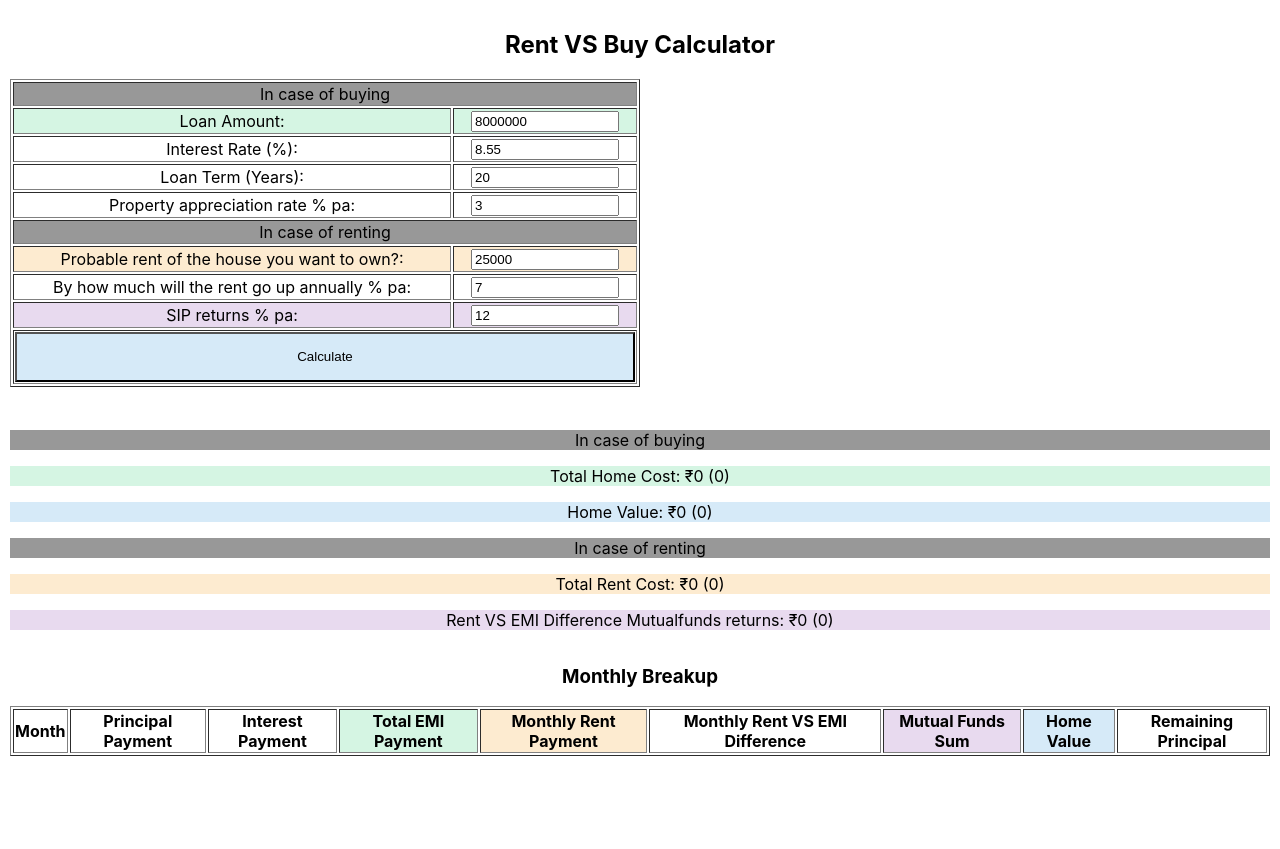
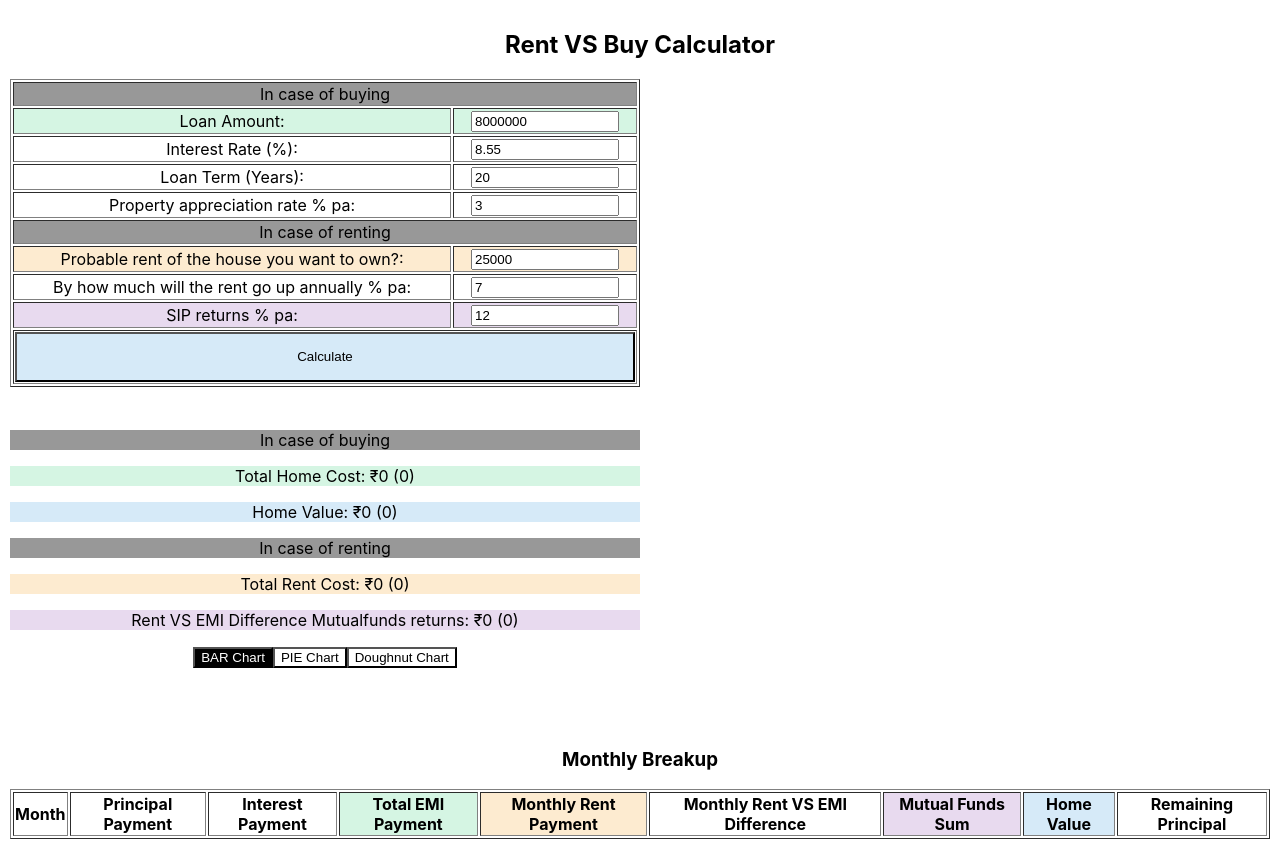
Before and after one commit to jaydev25/home-rent-vs-buy, a React (Create React App) app: page / in a window 1280 px wide. Before the commit the page ends 800 px from the top, so only its background shows below. Built offline with nearby package versions, Linux system fonts and the light colour scheme.

Commit message:
Added Pie, bar, doughnut chart

```diff
--- a/src/HomeFundsCalc.js
+++ b/src/HomeFundsCalc.js
@@ -9,17 +9,21 @@ import {
   Title,
   Tooltip,
   Legend,
+  ArcElement,
+  BarElement,
 } from 'chart.js';
-import { Line } from 'react-chartjs-2';
+import { Line, Doughnut, Pie, Bar } from 'react-chartjs-2';
 
 ChartJS.register(
+  ArcElement,
   CategoryScale,
   LinearScale,
   PointElement,
   LineElement,
   Title,
   Tooltip,
-  Legend
+  Legend,
+  BarElement
 );
 
 function convertToSimplifiedForm(num, decimals) {
@@ -55,6 +59,8 @@ function HomeLoanCalculator() {
 
   const [dataSet, setDataSet] = useState(null);
   const [chartOptions, setChartOptions] = useState(null);
+  const [doughnutChartData, setDoughnutChartData] = useState(null);
+  const [chartType, setChartType] = useState('bar');
 
   const handleCalculate = () => {
     let currentDate = new Date();
@@ -68,7 +74,7 @@ function HomeLoanCalculator() {
       homeValue = loanAmount;
     const monthlyPayment = (principal * rate) / (1 - Math.pow(1 + rate, -term));
     const monthlyInterestRate = sipRate / 12 / 100;
-    const monthlyHomeRateValue = homeRate/ 12 / 100;
+    const monthlyHomeRateValue = homeRate / 12 / 100;
     const rentRateValue = rentRate / 100;
     const payments = [];
 
@@ -136,7 +142,7 @@ function HomeLoanCalculator() {
         },
         x: {
           ticks: {
-            maxTicksLimit: loanTerm
+            maxTicksLimit: loanTerm,
           },
         },
       },
@@ -166,6 +172,17 @@ function HomeLoanCalculator() {
       ],
     });
 
+    setDoughnutChartData({
+      labels: ['Home cost', 'Home value', 'Rent cost', 'Mutual funds value'],
+      datasets: [
+        {
+          label: '# of Votes',
+          data: [home, homeValue, rental, MF],
+          backgroundColor: ['#d5f5e3', '#d6eaf8', '#fdebd0', '#e8daef'],
+          borderColor: ['#d5f5e3', '#d6eaf8', '#fdebd0', '#e8daef'],
+        },
+      ],
+    });
   };
 
   return (
@@ -299,7 +316,7 @@ function HomeLoanCalculator() {
       </div>
 
       <br />
-      <div style={{ display: 'flex', flexDirection: 'column' }}>
+      <div style={{ display: 'flex', flexWrap: 'wrap' }}>
         <div style={{ flex: 1, width: '100%' }}>
           <p style={{ backgroundColor: '#989898' }}>In case of buying</p>
           <p style={{ backgroundColor: '#D5F5E3' }}>
@@ -343,6 +360,75 @@ function HomeLoanCalculator() {
             />{' '}
             ({convertToSimplifiedForm(expenseValue.MF.toFixed(0), 3)})
           </p>
+          <div>
+            <button
+              style={{
+                backgroundColor: chartType === 'bar' ? 'black' : 'white',
+                color: chartType === 'bar' ? 'white' : 'black',
+              }}
+              onClick={() => {
+                setChartType('bar');
+              }}
+            >
+              BAR Chart
+            </button>
+            <button
+              style={{
+                backgroundColor: chartType === 'pie' ? 'black' : 'white',
+                color: chartType === 'pie' ? 'white' : 'black',
+              }}
+              onClick={() => {
+                setChartType('pie');
+              }}
+            >
+              PIE Chart
+            </button>
+            <button
+              style={{
+                backgroundColor: chartType === 'doughnut' ? 'black' : 'white',
+                color: chartType === 'doughnut' ? 'white' : 'black',
+              }}
+              onClick={() => {
+                setChartType('doughnut');
+              }}
+            >
+              Doughnut Chart
+            </button>
+          </div>
+        </div>
+        <div style={{ flex: 1, width: '100%' }}>
+          <div>
+            {(() => {
+              switch (chartType) {
+                case 'pie':
+                  return (
+                    <Pie
+                      data={doughnutChartData || { labels: [], datasets: [] }}
+                    />
+                  );
+                case 'doughnut':
+                  return (
+                    <Doughnut
+                      data={doughnutChartData || { labels: [], datasets: [] }}
+                    />
+                  );
+                case 'bar':
+                  return (
+                    <Bar
+                      data={doughnutChartData || { labels: [], datasets: [] }}
+                      options={chartOptions}
+                    />
+                  );
+                default:
+                  return (
+                    <Pie
+                      data={doughnutChartData || { labels: [], datasets: [] }}
+                    />
+                  );
+              }
+            })()}
+          </div>
+        </div>
       </div>
       <h3>Monthly Breakup</h3>
       <div style={{ flex: 1, width: '100%', overflow: 'scroll' }}>
@@ -352,9 +438,7 @@ function HomeLoanCalculator() {
               <th>Month</th>
               <th>Principal Payment</th>
               <th>Interest Payment</th>
-                <th style={{ backgroundColor: '#D5F5E3' }}>
-                  Total EMI Payment
-                </th>
+              <th style={{ backgroundColor: '#D5F5E3' }}>Total EMI Payment</th>
               <th style={{ backgroundColor: '#FDEBD0' }}>
                 Monthly Rent Payment
               </th>
@@ -438,7 +522,6 @@ function HomeLoanCalculator() {
         </table>
       </div>
     </div>
-    </div>
   );
 }
 
```
Lines whose indentation alone changed are shown as unchanged.
